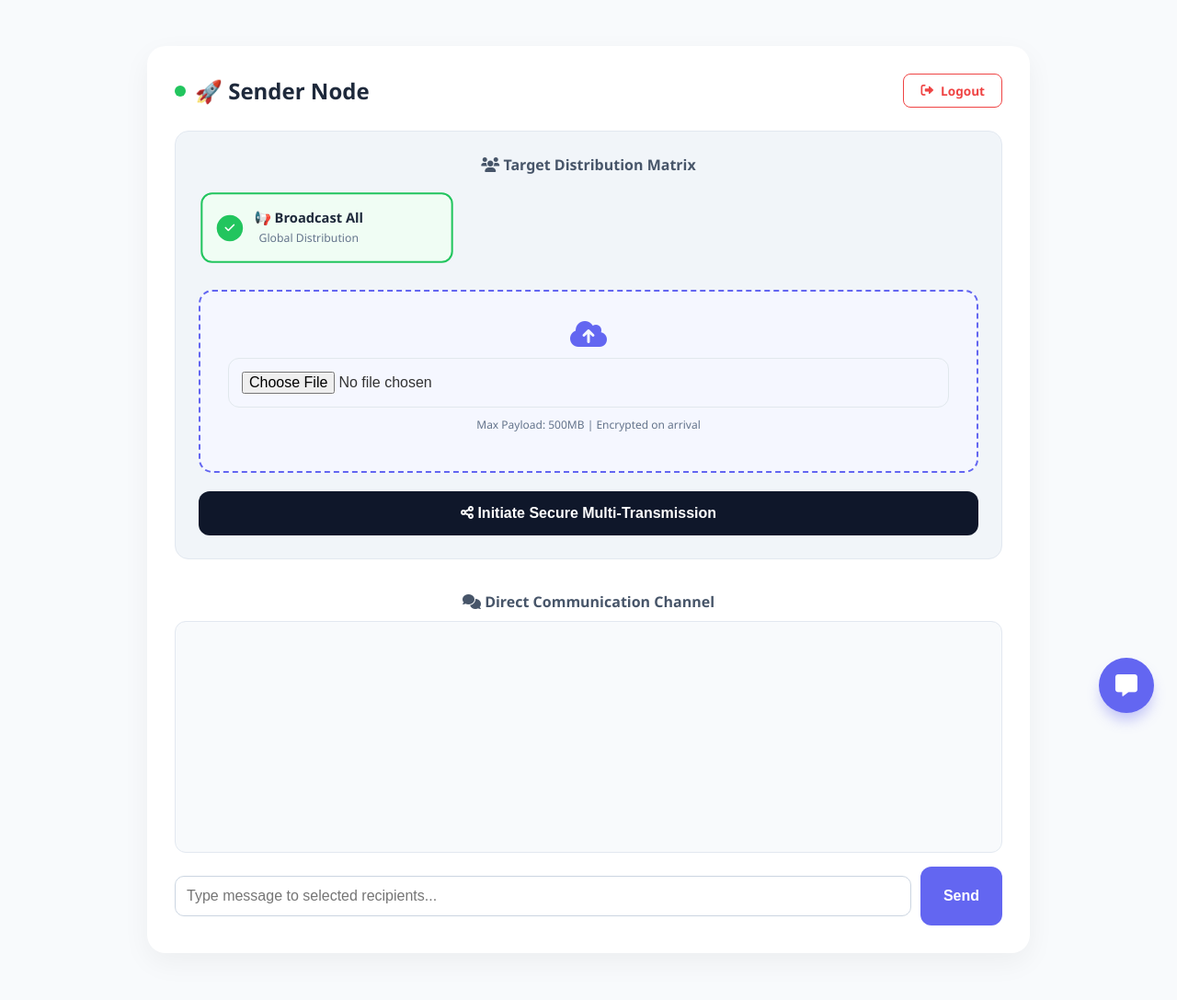
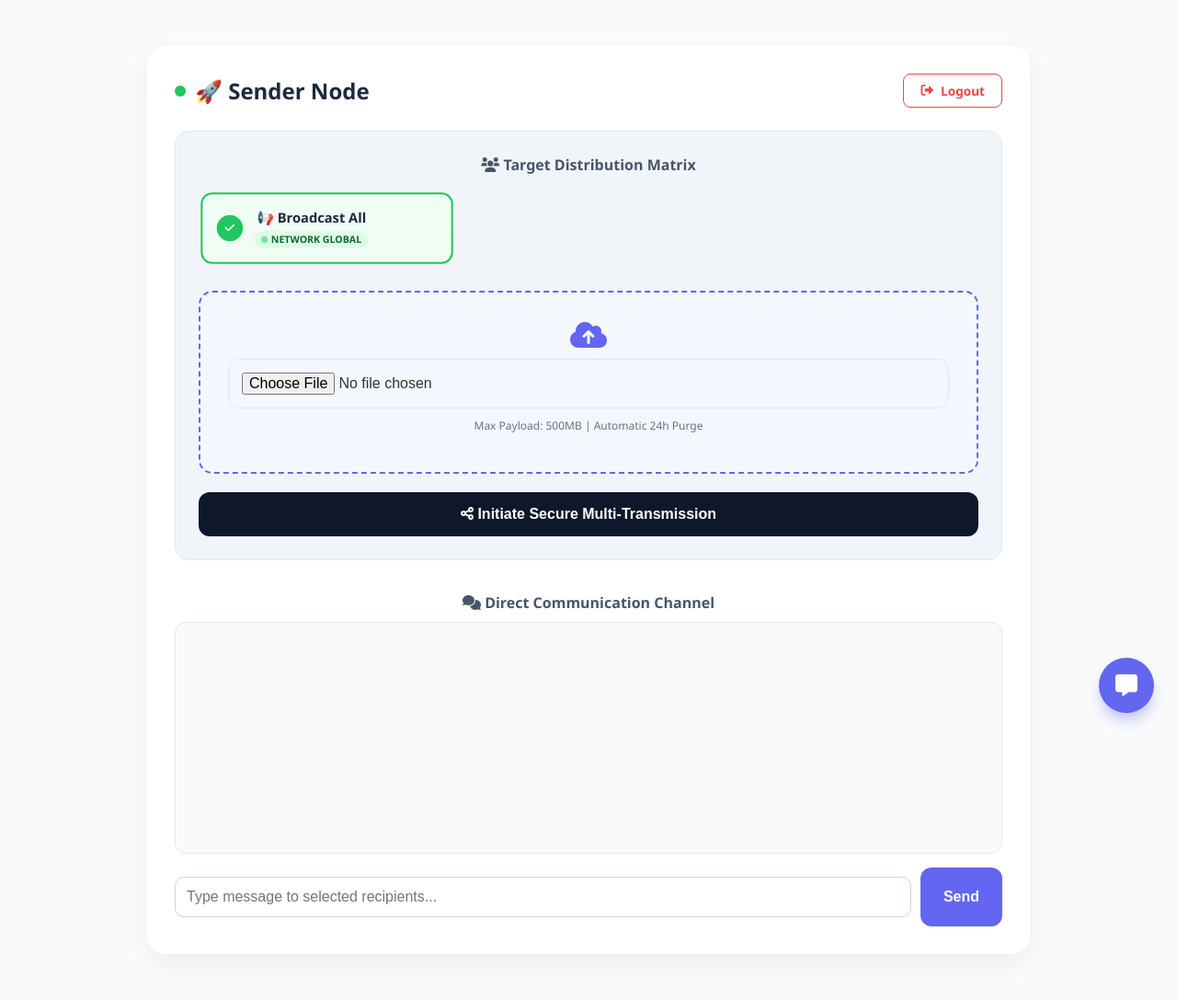
Before and after one commit to dhanushmsr/Secure-File-Transmissions, a Flask app: template templates/sender.html in a window 1280 px wide. Shown: the whole page at 92% size. Before the commit the page ends 1006 px from the top, so only its background shows below. Run offline with Flask 3, Linux system fonts and the light colour scheme; the template is opened without the code that fills it, so the values that code supplies are empty; some libraries are stand-ins or nearby versions.

Commit message:
Update sender.html

```diff
--- a/templates/sender.html
+++ b/templates/sender.html
@@ -44,7 +44,7 @@
             grid-template-columns: repeat(auto-fill, minmax(220px, 1fr));
             gap: 15px;
             margin-top: 15px;
-            max-height: 300px;
+            max-height: 320px;
             overflow-y: auto;
             padding: 5px;
         }
@@ -103,6 +103,36 @@
             display: block;
         }
 
+        /* Status Badge Styling */
+        .status-badge {
+            font-size: 0.65rem;
+            padding: 2px 8px;
+            border-radius: 10px;
+            font-weight: bold;
+            text-transform: uppercase;
+            margin-top: 4px;
+            display: inline-flex;
+            align-items: center;
+            gap: 4px;
+        }
+
+        .status-online { background: #dcfce7; color: #166534; }
+        .status-offline { background: #f1f5f9; color: #64748b; }
+
+        .pulse-dot {
+            width: 6px;
+            height: 6px;
+            background: #22c55e;
+            border-radius: 50%;
+            animation: pulse 1.5s infinite;
+        }
+
+        @keyframes pulse {
+            0% { opacity: 1; transform: scale(1); }
+            50% { opacity: 0.5; transform: scale(1.2); }
+            100% { opacity: 1; transform: scale(1); }
+        }
+
         .receiver-info b {
             display: block;
             font-size: 0.9rem;
@@ -112,10 +142,7 @@
             text-overflow: ellipsis;
         }
 
-        .receiver-info small {
-            color: #64748b;
-            font-size: 0.75rem;
-        }
+        .receiver-info small { color: #64748b; font-size: 0.75rem; }
 
         /* Floating Feedback Icon */
         .feedback-trigger {
@@ -190,17 +217,21 @@
                         <div class="tick-indicator"><i class="fa-solid fa-check"></i></div>
                         <div class="receiver-info">
                             <b>📢 Broadcast All</b>
-                            <small>Global Distribution</small>
+                            <div class="status-badge status-online">
+                                <div class="pulse-dot"></div> Network Global
+                            </div>
                         </div>
                     </label>
 
                     {% for r in receivers %}
-                    <label class="receiver-card" id="label_{{ r.phone }}">
+                    <label class="receiver-card" id="label_{{ r.phone }}" data-last-seen="{{ r.last_seen }}">
                         <input type="checkbox" name="target_receivers" value="room_{{ r.phone }}" onchange="handleSelection(this, 'label_{{ r.phone }}')">
                         <div class="tick-indicator"><i class="fa-solid fa-check"></i></div>
                         <div class="receiver-info">
                             <b>👤 {{ r.name }}</b>
-                            <small>ID: {{ r.phone }}</small>
+                            <div class="status-badge status-online" id="status_{{ r.phone }}">
+                                <div class="pulse-dot"></div> Active Now
+                            </div>
                         </div>
                     </label>
                     {% endfor %}
@@ -209,7 +240,7 @@
                 <div style="border: 2px dashed var(--primary); padding: 30px; border-radius: 15px; text-align: center; background: #f5f7ff; margin-top: 25px;">
                     <i class="fa-solid fa-cloud-arrow-up" style="font-size: 2rem; color: var(--primary); margin-bottom: 10px;"></i>
                     <input type="file" name="file" required style="display: block; margin: 0 auto; width: 100%;">
-                    <p style="margin-top: 10px; font-size: 0.75rem; color: #64748b;">Max Payload: 500MB | Encrypted on arrival</p>
+                    <p style="margin-top: 10px; font-size: 0.75rem; color: #64748b;">Max Payload: 500MB | Automatic 24h Purge</p>
                 </div>
 
                 <button type="submit" class="btn" style="width: 100%; margin-top: 20px; padding: 15px; background: var(--dark); font-weight: bold;">
@@ -246,6 +277,36 @@
             }
         }
 
+        // Real-time status monitor logic
+        function updateLiveStatus() {
+            const cards = document.querySelectorAll('.receiver-card[data-last-seen]');
+            const now = new Date();
+
+            cards.forEach(card => {
+                // Parse last_seen from DB
+                const lastSeenStr = card.getAttribute('data-last-seen');
+                const lastSeen = new Date(lastSeenStr + " UTC"); // Ensure UTC context
+                const diffSeconds = (now - lastSeen) / 1000;
+
+                const phone = card.id.replace('label_', '');
+                const badge = document.getElementById(`status_${phone}`);
+
+                if (badge) {
+                    if (diffSeconds > 15) {
+                        badge.className = "status-badge status-offline";
+                        badge.innerHTML = '<i class="fa-solid fa-circle-xmark"></i> Offline';
+                    } else {
+                        badge.className = "status-badge status-online";
+                        badge.innerHTML = '<div class="pulse-dot"></div> Active Now';
+                    }
+                }
+            });
+        }
+
+        // Run status check every 5 seconds
+        setInterval(updateLiveStatus, 5000);
+        window.onload = updateLiveStatus;
+
         function showAlert(text) {
             const alertBox = document.getElementById('broadcastAlert');
             alertBox.innerHTML = `<i class="fa-solid fa-bell"></i> ${text}`;
@@ -253,7 +314,6 @@
             setTimeout(() => { alertBox.style.display = 'none'; }, 4000);
         }
 
-        // Collect all checked target values
         function getSelectedTargets() {
             const checkboxes = document.querySelectorAll('input[name="target_receivers"]:checked');
             return Array.from(checkboxes).map(cb => cb.value);
@@ -271,7 +331,7 @@
                 });
                 msgInput.value = "";
             } else if (targets.length === 0) {
-                alert("Please select at least one recipient or Broadcast.");
+                alert("Please select at least one recipient.");
             }
         }
 
```
